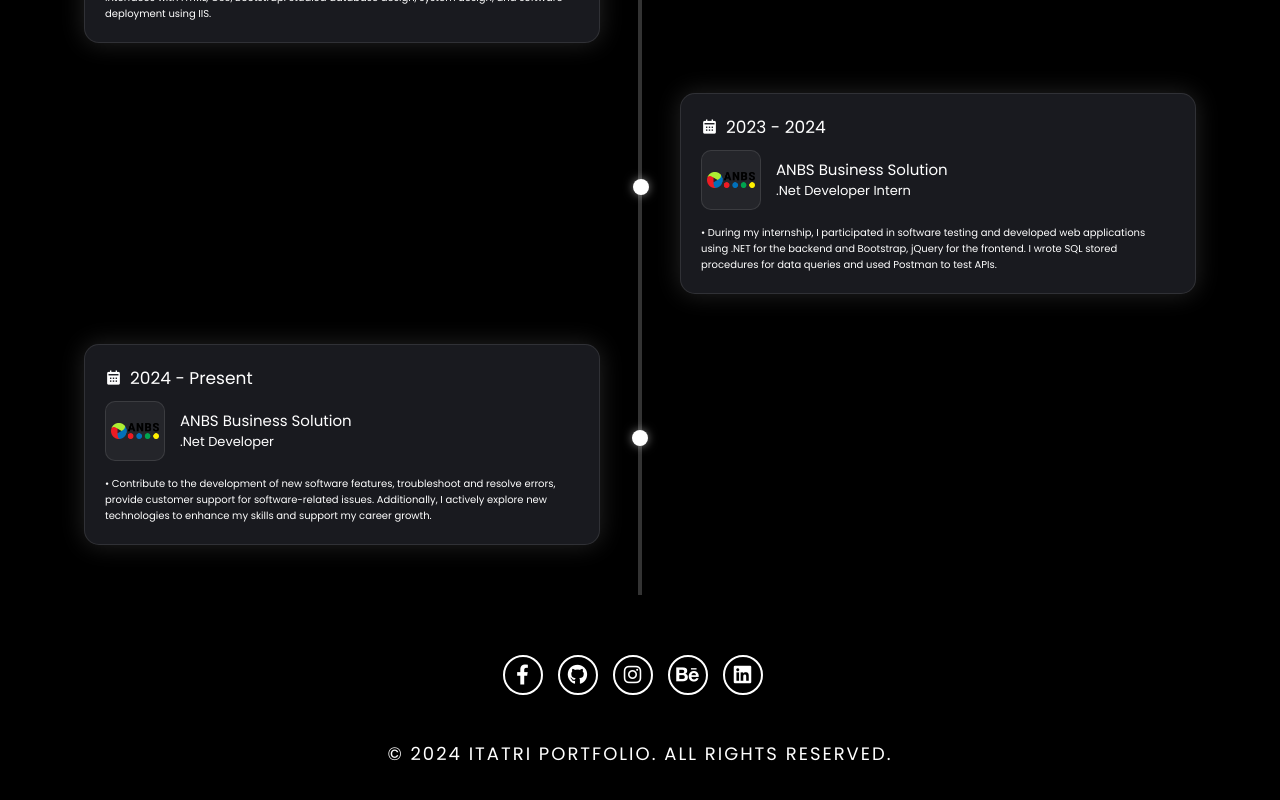
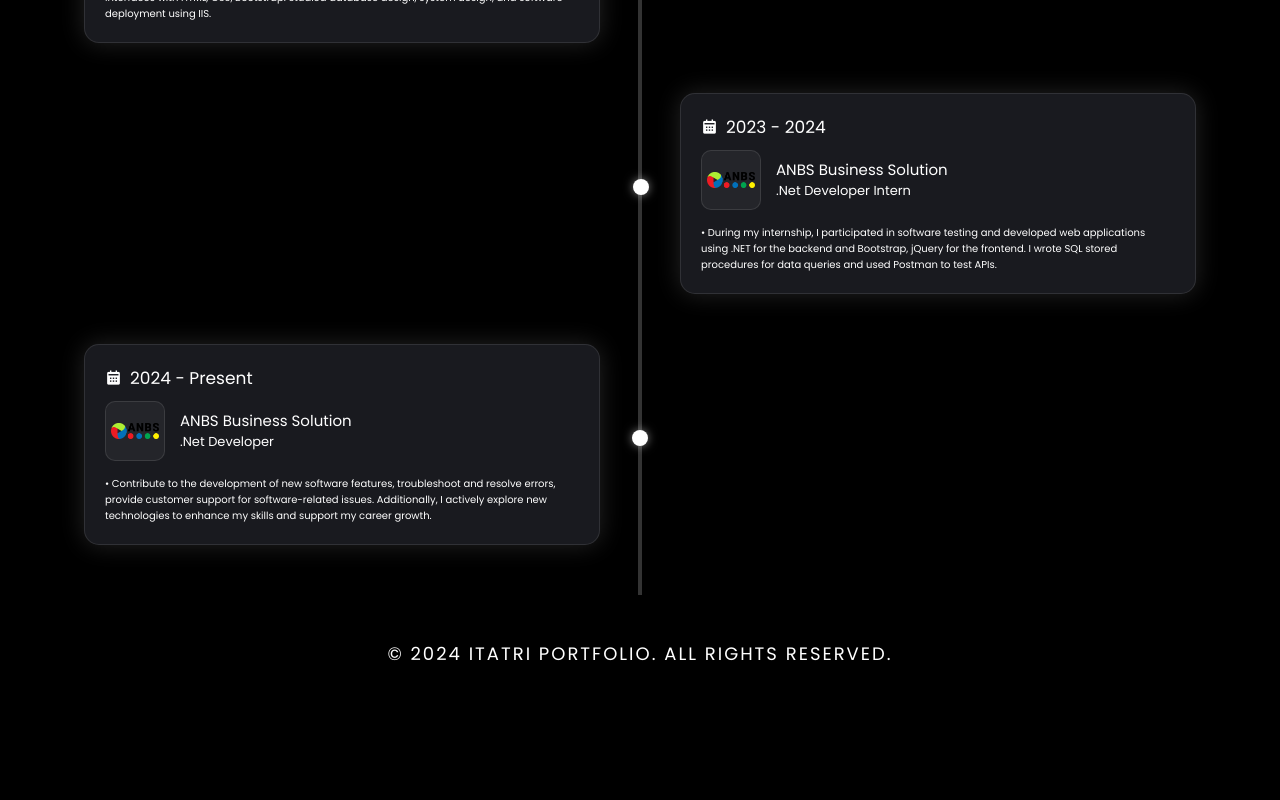
Before and after one commit to Itatri/portfo-itatri-zero, an Angular app: page / in a window 1280 px wide. Shown: the part 1812-2612 px from the top of the page. After the commit the page ends 2524 px from the top, so only its background shows below. Built offline with nearby package versions, Linux system fonts and the light colour scheme.

Commit message:
refactor(footer): remove social icons section from footer
The social icons section was removed from the footer to simplify the layout and focus on essential content. This change improves the overall design and user experience.

```diff
--- a/src/app/footer/footer.component.html
+++ b/src/app/footer/footer.component.html
@@ -1,11 +1,5 @@
 <footer class="footer">
-  <div class="social-icons">
-    <a href="https://www.facebook.com/trihvn/"><i class="fa-brands fa-facebook-f"></i></a>
-    <a href="https://github.com/Itatri"><i class="fa-brands fa-github"></i></a>
-    <a href="https://www.instagram.com/trisphotographyy"><i class="fa-brands fa-instagram"></i></a>
-    <a href="https://www.behance.net/thvfoto"><i class="fa-brands fa-behance"></i></a>
-    <a href="https://www.linkedin.com/in/itatri/"><i class="fa-brands fa-linkedin"></i></a>
-</div>
+
   <div class="text">
       <p>© 2024 Itatri Portfolio. All rights reserved.</p>
   </div>
```
